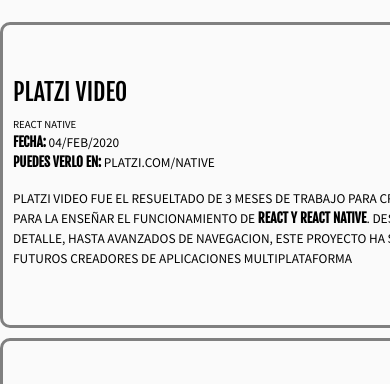
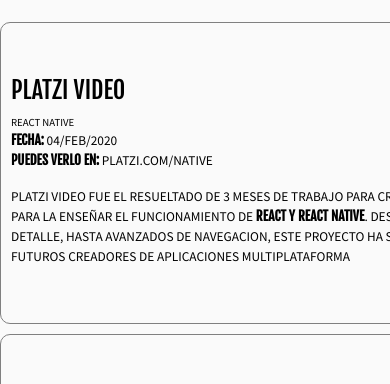
Before and after one commit to OctavioRdz17/ResponsiveDesign, a plain HTML site: page index.html in a window 390 px wide. Shown: the part 429-813 px from the top of the page. Drawn offline with Linux system fonts and the light colour scheme.

Commit message:
ancho en body de 1000 para mobile first

```diff
--- a/estilos.css
+++ b/estilos.css
@@ -12,6 +12,7 @@ celeste = #026fff*/
 body{
    font-family: 'Source Sans Pro',sans-serif;
    margin: 0;
+   width: 1000px;
 }
 
 .header{
@@ -123,11 +124,10 @@ h2{
 }
 
 .project{
-border: 10px solid;
-border-color: gray;
-border-width: 3px;
+border: 1px solid gray;
+/* border-color: gray; */
+/* border-width: 3px; */
 border-radius: 10px;
-
 margin-bottom: 10px;
 display: flex;
 align-items: center;
--- a/index.html
+++ b/index.html
@@ -170,7 +170,7 @@
                <a href="https://facebook.com/octaviorodriguez17" class="social-link facebook"></a>
                <a href="https://twitter.com/OctavioRdz17" class="social-link twitter"></a>
                <a href="https://www.instagram.com/tok_trading/" class="social-link instagram"></a>
-               <a href="https://github.com/LeonidasEsteban" class="social-link github"></a>
+               <a href="https://github.com/OctavioRdz17/" class="social-link github"></a>
 
            </div>
 
```
